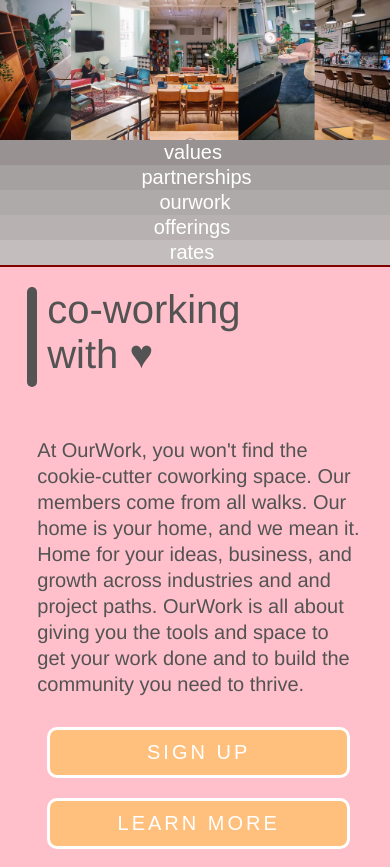
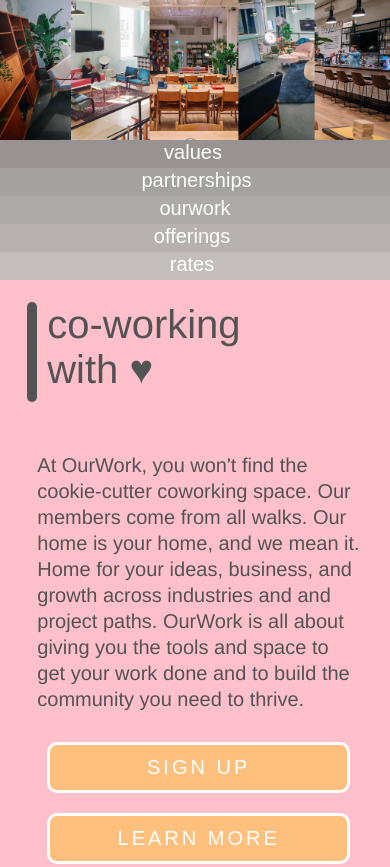
Before and after one commit to SlaterJamesSmith/co-working-project, a website built with webpack: page src/index.html in a window 390 px wide. Shown: the top 867 px of the page. Built offline with nearby package versions, Linux system fonts and the light colour scheme.

Commit message:
fix styling background color issues in media query

```diff
--- a/src/sass/styles.scss
+++ b/src/sass/styles.scss
@@ -50,6 +50,7 @@
   background: 0;
   font-size: 20px;
   border: 0;
+  padding-bottom: 4px;
 }
 
 .footer {
@@ -200,6 +201,9 @@
 }
 
 @media screen and (max-width: 739px) {
+  body {
+    background-color: pink;
+  }
 
   .bullet-container {
     display: none;
@@ -215,17 +219,12 @@
     margin-right: 30px;
   }
 
-  .body {
-    width: 100vw;
-    margin: 0;
-    padding: 0;
-
-  }
 
   .content {
     display:flex;
-    margin-top:90px;
+    margin-top:105px;
   }
+
 
   .menu {
     grid-template-columns: 1fr;
@@ -265,6 +264,11 @@
 }
 
 @media screen and (max-width: 445px) {
+  body {
+    background-color: pink;
+  }
+
+
   .bullet-container {
     display: none;
   }
```
